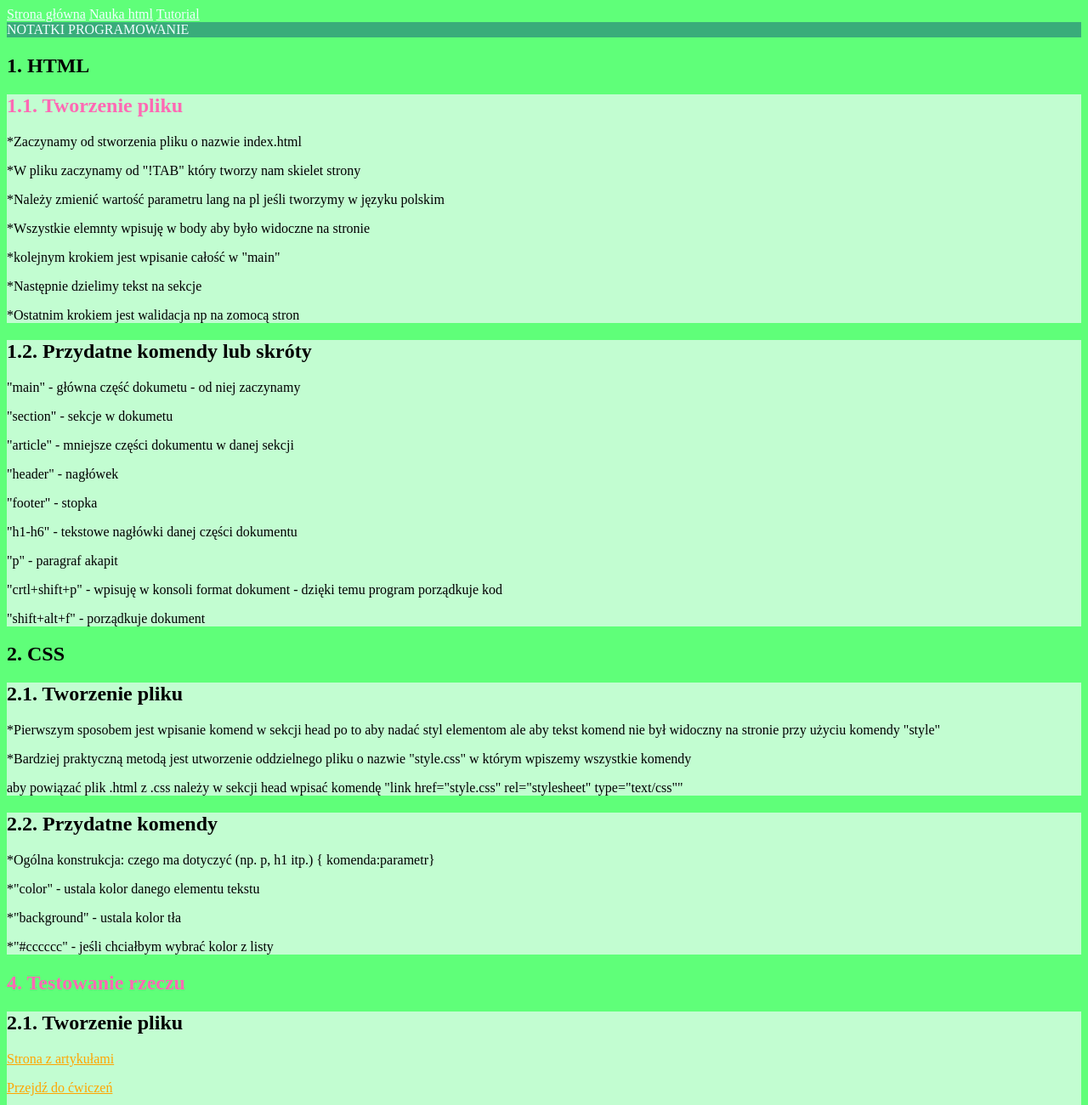
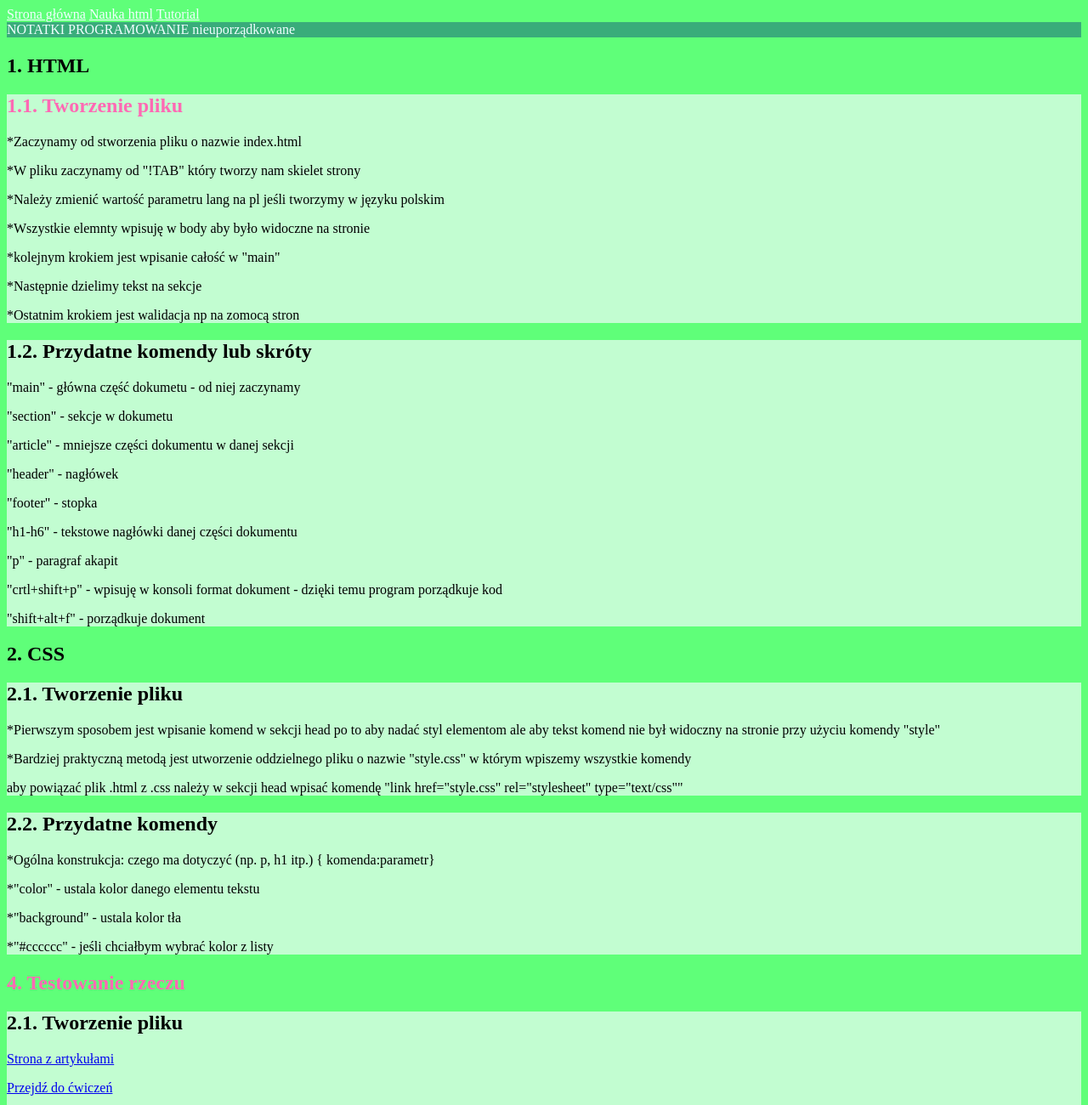
Before and after one commit to mateusz-mroz/homepage, a plain HTML site: page index.html in a window 1280 px wide. Shown: the top 1300 px of the page at 85% size. Drawn offline with Linux system fonts and the light colour scheme.

Commit message:
heading content & link style change

```diff
--- a/index.html
+++ b/index.html
@@ -19,7 +19,7 @@
     </header>
     <main>
         <header id="top">
-            NOTATKI PROGRAMOWANIE
+            NOTATKI PROGRAMOWANIE nieuporządkowane
         </header>
         <section>
             <h1>1. HTML</h1>
--- a/style.css
+++ b/style.css
@@ -15,9 +15,7 @@ article {
     background: #093f7c6e;
 }
 
-a {
-    color: orange;
-}
+
 
 nav a {
     color: azure;
```
